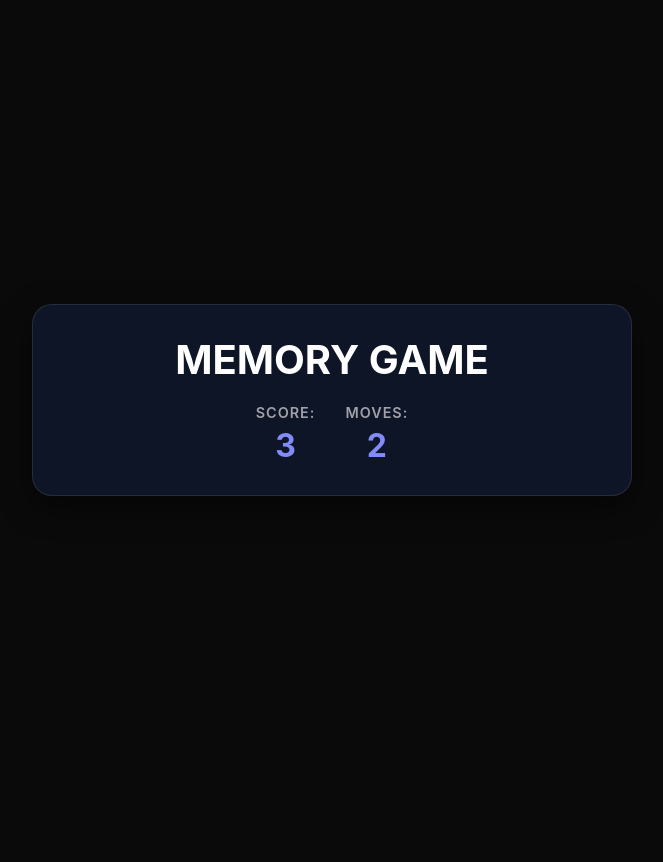
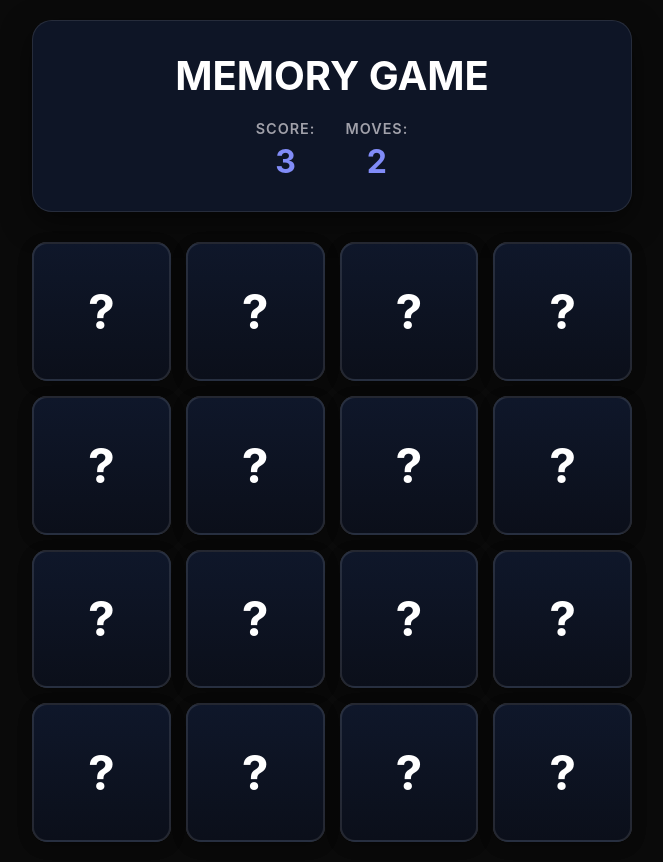
Before and after one commit to saiabhinay01/MemoryGame-React, a React (Vite) app: page / in a window 1280 px wide. Shown: the whole page, without its empty margins (308-971 px from the left). Before the commit the page ends 800 px from the top, so only its background shows below. Built offline with nearby package versions, Linux system fonts and the light colour scheme.

Commit message:
add random cards and flipping

```diff
--- a/src/App.jsx
+++ b/src/App.jsx
@@ -1,8 +1,61 @@
 import { GameHeader } from "./components/GameHeader"
+import { Card } from "./components/Card";
+import { useState,useEffect} from "react";
+
+const cardValues= ["🍹","🥐","🥯","🍕","🍔","🌭","🧀","🧁",
+"🍹","🥐","🥯","🍕","🍔","🌭","🧀","🧁"
+]
+
 function App() {
-    return <div className="app">
+    const [cards,setCards] = useState([]);
+
+    const init=()=>{
+        //SHUFFLE
+        let cc = [...cardValues];
+        let finalcards = [];
+        while(cc.length>0){
+            let k = Math.floor(Math.random()*(cc.length));
+            finalcards.push(cc[k]);
+            cc.splice(k,1);
+        }
+        setCards(finalcards.map((value,index)=>(
+            {
+                id:index,
+                value,
+                isFlipped: false,
+                isMatched: false
+            }
+        )));
+    };
+    useEffect(()=>{init()},[]);
+
+    const handleClick=(card)=>{
+        if(card.isFlipped || card.isMatched){
+            return;
+        }
+
+        const nc = cards.map((c)=>{
+            if(c.id === card.id){
+                return {...c,isFlipped:true};
+            }
+            else{
+                return c;
+            }
+        })
+        setCards(nc);
+    };
+
+    return (
+    <div className="app">
         <GameHeader score={3} moves={2}/>
+        <div className="cards-grid">
+            {cards.map((card)=>(
+                <Card key={card.id} card={card} fun={handleClick}/>
+            )
+            )}
+        </div>
     </div>
-}
+    );
+};
 
 export default App
--- /dev/null
+++ b/src/components/Card.jsx
@@ -0,0 +1,8 @@
+export const Card=({card,fun})=>{
+    return(
+        <div className={card.isFlipped? "card flipped":"card"} onClick={()=>fun(card)}>
+            <div className="card-front">?</div>
+            <div className="card-back">{card.value}</div>
+        </div>
+    );
+};
```
